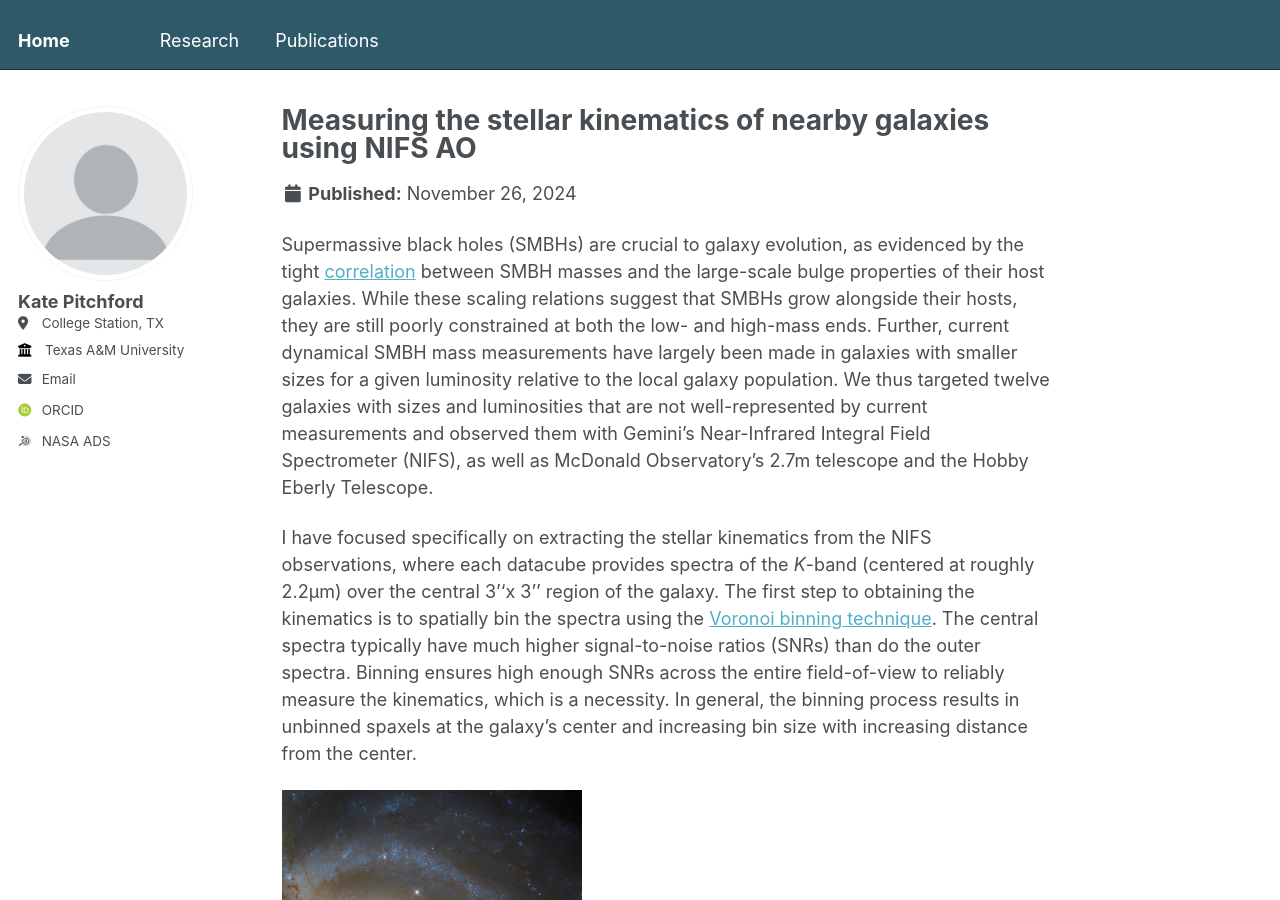
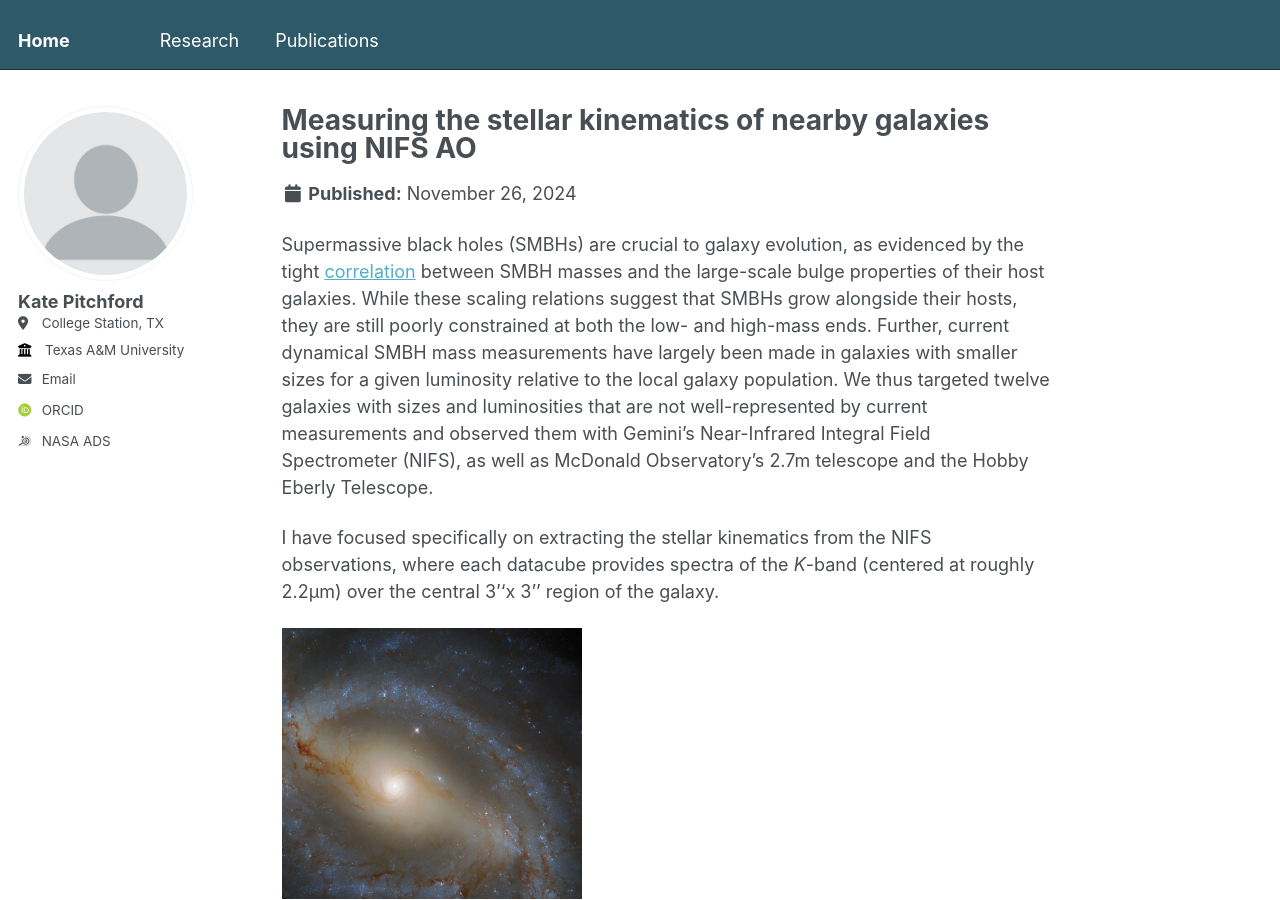
Before and after one commit to lkpitchford/lkpitchford.github.io, a Jekyll site: the page built from _research/portfolio-1.md, in a window 1280 px wide and 900 px high. Built offline with Jekyll 4.4.1, drawn with Linux system fonts in a browser that asks for light colours; some web fonts are replaced.

Commit message:
Update portfolio-1.md

```diff
--- a/_research/portfolio-1.md
+++ b/_research/portfolio-1.md
@@ -5,6 +5,6 @@ collection: research
 ---
 Supermassive black holes (SMBHs) are crucial to galaxy evolution, as evidenced by the tight [correlation](https://www.annualreviews.org/content/journals/10.1146/annurev-astro-082708-101811) between SMBH masses and the large-scale bulge properties of their host galaxies. While these scaling relations suggest that SMBHs grow alongside their hosts, they are still poorly constrained at both the low- and high-mass ends. Further, current dynamical SMBH mass measurements have largely been made in galaxies with smaller sizes for a given luminosity relative to the local galaxy population. We thus targeted twelve galaxies with sizes and luminosities that are not well-represented by current measurements and observed them with Gemini's Near-Infrared Integral Field Spectrometer (NIFS), as well as McDonald Observatory's 2.7m telescope and the Hobby Eberly Telescope.
 
-I have focused specifically on extracting the stellar kinematics from the NIFS observations, where each datacube provides spectra of the *K*-band (centered at roughly 2.2μm) over the central 3''x 3'' region of the galaxy. The first step to obtaining the kinematics is to spatially bin the spectra using the [Voronoi binning technique](https://ui.adsabs.harvard.edu/abs/2003MNRAS.342..345C/abstract). The central spectra typically have much higher signal-to-noise ratios (SNRs) than do the outer spectra. Binning ensures high enough SNRs across the entire field-of-view to reliably measure the kinematics, which is a necessity. In general, the binning process results in unbinned spaxels at the galaxy's center and increasing bin size with increasing distance from the center.
+I have focused specifically on extracting the stellar kinematics from the NIFS observations, where each datacube provides spectra of the *K*-band (centered at roughly 2.2μm) over the central 3''x 3'' region of the galaxy.
 
 <img src='/images/ngc5921.png' width='300'>
```
